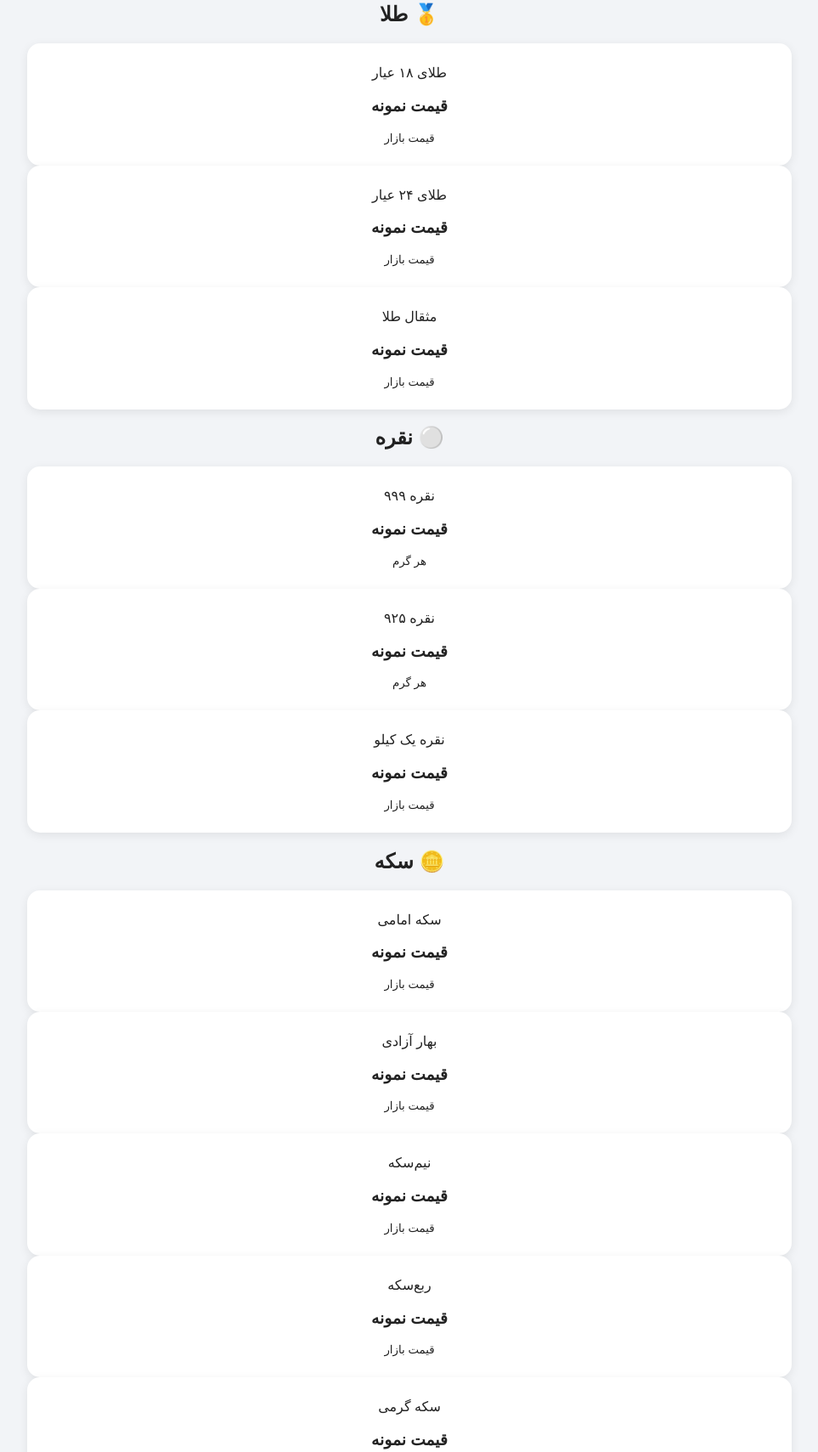
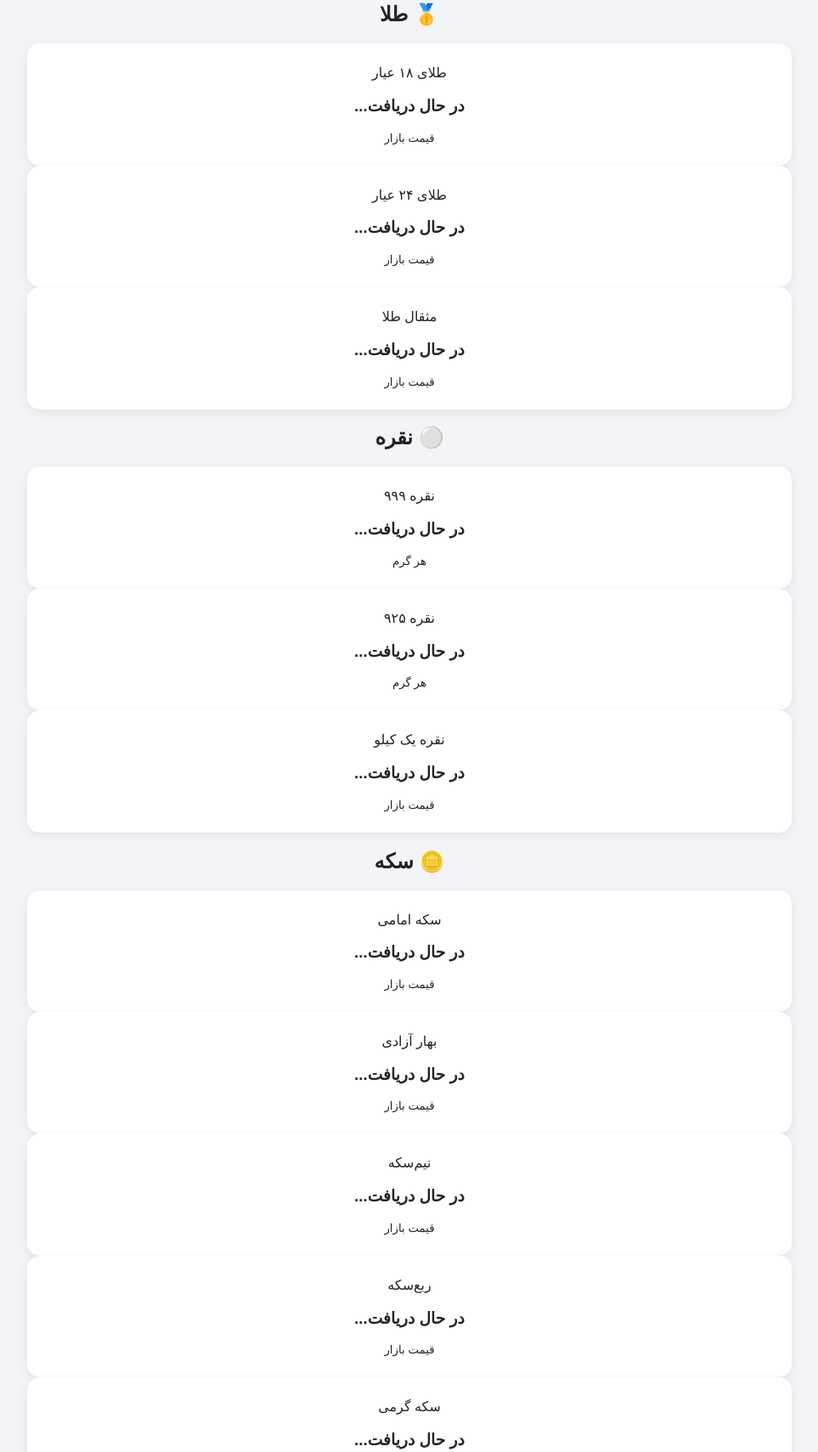
Before and after one commit to sajadshyarbahadori-bit/price-iran, a plain HTML site: page index.html in a window 1280 px wide. Shown: the part 199-1908 px from the top of the page at 85% size, without its empty margins (158-1121 px from the left). Drawn offline with Linux system fonts and the light colour scheme; no server answers.

Commit message:
Update index.html

```diff
--- a/index.html
+++ b/index.html
@@ -5,6 +5,7 @@
 <head>
     <meta charset="UTF-8">
     <meta name="viewport" content="width=device-width, initial-scale=1.0">
+
     <title>بازار ایران | طلا، نقره و ارز</title>
 
     <link rel="stylesheet" href="style.css">
@@ -28,19 +29,19 @@
 
             <div class="card">
                 <span>طلای ۱۸ عیار</span>
-                <h3 id="gold18">قیمت نمونه</h3>
+                <h3 id="gold18">در حال دریافت...</h3>
                 <small>قیمت بازار</small>
             </div>
 
             <div class="card">
                 <span>طلای ۲۴ عیار</span>
-                <h3 id="gold24">قیمت نمونه</h3>
+                <h3 id="gold24">در حال دریافت...</h3>
                 <small>قیمت بازار</small>
             </div>
 
             <div class="card">
                 <span>مثقال طلا</span>
-                <h3 id="mesghal">قیمت نمونه</h3>
+                <h3 id="mesghal">در حال دریافت...</h3>
                 <small>قیمت بازار</small>
             </div>
 
@@ -56,19 +57,19 @@
 
             <div class="card">
                 <span>نقره ۹۹۹</span>
-                <h3 id="silver999">قیمت نمونه</h3>
+                <h3 id="silver999">در حال دریافت...</h3>
                 <small>هر گرم</small>
             </div>
 
             <div class="card">
                 <span>نقره ۹۲۵</span>
-                <h3 id="silver925">قیمت نمونه</h3>
+                <h3 id="silver925">در حال دریافت...</h3>
                 <small>هر گرم</small>
             </div>
 
             <div class="card">
                 <span>نقره یک کیلو</span>
-                <h3 id="silverKg">قیمت نمونه</h3>
+                <h3 id="silverKg">در حال دریافت...</h3>
                 <small>قیمت بازار</small>
             </div>
 
@@ -84,31 +85,31 @@
 
             <div class="card">
                 <span>سکه امامی</span>
-                <h3 id="coin">قیمت نمونه</h3>
+                <h3 id="coin">در حال دریافت...</h3>
                 <small>قیمت بازار</small>
             </div>
 
             <div class="card">
                 <span>بهار آزادی</span>
-                <h3 id="bahar">قیمت نمونه</h3>
+                <h3 id="bahar">در حال دریافت...</h3>
                 <small>قیمت بازار</small>
             </div>
 
             <div class="card">
                 <span>نیم‌سکه</span>
-                <h3 id="halfCoin">قیمت نمونه</h3>
+                <h3 id="halfCoin">در حال دریافت...</h3>
                 <small>قیمت بازار</small>
             </div>
 
             <div class="card">
                 <span>ربع‌سکه</span>
-                <h3 id="quarterCoin">قیمت نمونه</h3>
+                <h3 id="quarterCoin">در حال دریافت...</h3>
                 <small>قیمت بازار</small>
             </div>
 
             <div class="card">
                 <span>سکه گرمی</span>
-                <h3 id="gramCoin">قیمت نمونه</h3>
+                <h3 id="gramCoin">در حال دریافت...</h3>
                 <small>قیمت بازار</small>
             </div>
 
@@ -124,31 +125,31 @@
 
             <div class="card">
                 <span>دلار آمریکا</span>
-                <h3 id="dollar">قیمت نمونه</h3>
+                <h3 id="dollar">در حال دریافت...</h3>
                 <small>قیمت بازار</small>
             </div>
 
             <div class="card">
                 <span>یورو</span>
-                <h3 id="euro">قیمت نمونه</h3>
+                <h3 id="euro">در حال دریافت...</h3>
                 <small>قیمت بازار</small>
             </div>
 
             <div class="card">
                 <span>پوند انگلیس</span>
-                <h3 id="pound">قیمت نمونه</h3>
+                <h3 id="pound">در حال دریافت...</h3>
                 <small>قیمت بازار</small>
             </div>
 
             <div class="card">
                 <span>درهم امارات</span>
-                <h3 id="dirham">قیمت نمونه</h3>
+                <h3 id="dirham">در حال دریافت...</h3>
                 <small>قیمت بازار</small>
             </div>
 
             <div class="card">
                 <span>لیر ترکیه</span>
-                <h3 id="lira">قیمت نمونه</h3>
+                <h3 id="lira">در حال دریافت...</h3>
                 <small>قیمت بازار</small>
             </div>
 
@@ -164,13 +165,13 @@
 
             <div class="card">
                 <span>اونس طلا</span>
-                <h3 id="goldOunce">قیمت نمونه</h3>
+                <h3 id="goldOunce">در حال دریافت...</h3>
                 <small>USD</small>
             </div>
 
             <div class="card">
                 <span>اونس نقره</span>
-                <h3 id="silverOunce">قیمت نمونه</h3>
+                <h3 id="silverOunce">در حال دریافت...</h3>
                 <small>USD</small>
             </div>
 
```
